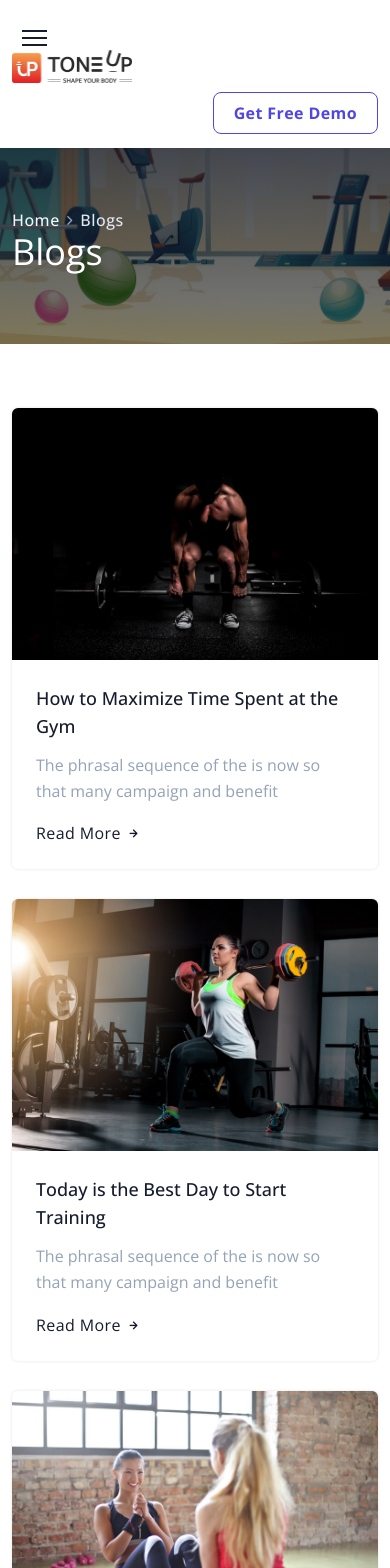
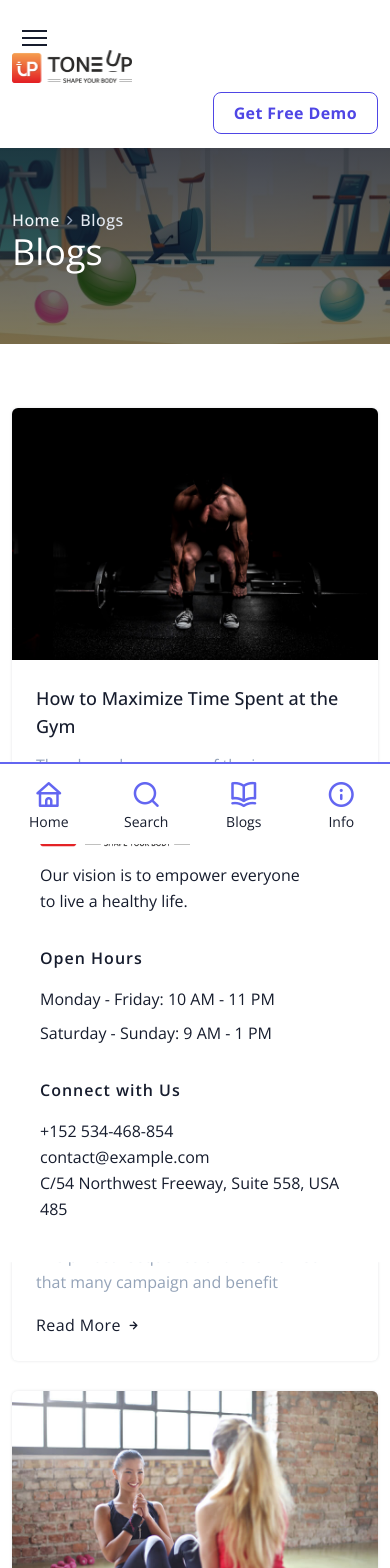
Before and after one commit to khanaslam439/fitness, a Next.js app: page /blogs in a window 390 px wide. Shown: the top 1568 px of the page. Built offline with nearby package versions, Linux system fonts and the light colour scheme.

Commit message:
Responsive Header & Footer UI

```diff
--- a/app/_components/Footer/index.js
+++ b/app/_components/Footer/index.js
@@ -1,10 +1,16 @@
+import Image from "next/image";
+import Link from "next/link";
+import { useEffect, useState } from "react";
+
 const Footer = function(){
+    const [isVisible, setVisible] = useState(true)
     return (
-        <footer className="footer bg-dark-footer relative text-gray-200 dark:text-gray-200">
+        <>
+        <footer className={`hidden lg:block z-15 footer bg-dark-footer text-gray-200 dark:text-gray-200`}>
             <div className="container relative">
                 <div className="grid grid-cols-12">
                     <div className="col-span-12">
-                        <div className="py-[60px] px-0">
+                        <div className="lg:py-[60px] py-8 px-0">
                             <div className="grid lg:grid-cols-3 md:grid-cols-2 justify-center gap-[30px]">
                                 <div className="text-center">
                                     <h5 className="tracking-[1px] text-gray-100 font-semibold mb-4">Open Hours</h5>
@@ -29,15 +35,15 @@ const Footer = function(){
 
                             <div className="grid grid-cols-1 mt-12">
                                 <div className="text-center">
-                                    <img src="assets/images/logo-light.png" className="block mx-auto" alt="" />
+                                    <img src="/assets/images/logo/logo-white.png" className="w-[150px] block mx-auto" alt="" />
                                 </div>
 
                                 <ul className="list-none text-center mt-6">
-                                    <li className="inline"><a href="http://linkedin.com/company/shreethemes" target="_blank" className="h-8 w-8 inline-flex items-center justify-center tracking-wide align-middle duration-500 text-base text-center border-gray-800 rounded-md border hover:border-indigo-600 dark:hover:border-indigo-600 hover:bg-indigo-600 dark:hover:bg-indigo-600"><i className="uil uil-linkedin" title="Linkedin"></i></a></li>
-                                    <li className="inline"><a href="https://www.facebook.com/shreethemes" target="_blank" className="h-8 w-8 inline-flex items-center justify-center tracking-wide align-middle duration-500 text-base text-center border-gray-800 rounded-md border hover:border-indigo-600 dark:hover:border-indigo-600 hover:bg-indigo-600 dark:hover:bg-indigo-600"><i className="uil uil-facebook-f align-middle" title="facebook"></i></a></li>
-                                    <li className="inline"><a href="https://www.instagram.com/shreethemes/" target="_blank" className="h-8 w-8 inline-flex items-center justify-center tracking-wide align-middle duration-500 text-base text-center border-gray-800 rounded-md border hover:border-indigo-600 dark:hover:border-indigo-600 hover:bg-indigo-600 dark:hover:bg-indigo-600"><i className="uil uil-instagram align-middle" title="instagram"></i></a></li>
-                                    <li className="inline"><a href="https://twitter.com/shreethemes" target="_blank" className="h-8 w-8 inline-flex items-center justify-center tracking-wide align-middle duration-500 text-base text-center border-gray-800 rounded-md border hover:border-indigo-600 dark:hover:border-indigo-600 hover:bg-indigo-600 dark:hover:bg-indigo-600"><i className="uil uil-twitter align-middle" title="twitter"></i></a></li>
-                                    <li className="inline"><a href="mailto:support@fitness.web" className="h-8 w-8 inline-flex items-center justify-center tracking-wide align-middle duration-500 text-base text-center border-gray-800 rounded-md border hover:border-indigo-600 dark:hover:border-indigo-600 hover:bg-indigo-600 dark:hover:bg-indigo-600"><i className="uil uil-envelope align-middle" title="email"></i></a></li>
+                                    <li className="inline"><a href="http://linkedin.com/company/shreethemes" target="_blank" className="h-8 w-8 inline-flex items-center justify-center tracking-wide align-middle duration-500 text-center border-gray-800 rounded-md border hover:border-indigo-600 dark:hover:border-indigo-600 hover:bg-indigo-600 dark:hover:bg-indigo-600"><i className="uil text-white uil-linkedin" title="Linkedin"></i></a></li>
+                                    <li className="inline"><a href="https://www.facebook.com/shreethemes" target="_blank" className="h-8 w-8 inline-flex items-center justify-center tracking-wide align-middle duration-500 text-center border-gray-800 rounded-md border hover:border-indigo-600 dark:hover:border-indigo-600 hover:bg-indigo-600 dark:hover:bg-indigo-600"><i className="uil text-white uil-facebook-f align-middle" title="facebook"></i></a></li>
+                                    <li className="inline"><a href="https://www.instagram.com/shreethemes/" target="_blank" className="h-8 w-8 inline-flex items-center justify-center tracking-wide align-middle duration-500 text-center border-gray-800 rounded-md border hover:border-indigo-600 dark:hover:border-indigo-600 hover:bg-indigo-600 dark:hover:bg-indigo-600"><i className="uil text-white uil-instagram align-middle" title="instagram"></i></a></li>
+                                    <li className="inline"><a href="https://twitter.com/shreethemes" target="_blank" className="h-8 w-8 inline-flex items-center justify-center tracking-wide align-middle duration-500 text-center border-gray-800 rounded-md border hover:border-indigo-600 dark:hover:border-indigo-600 hover:bg-indigo-600 dark:hover:bg-indigo-600"><i className="uil text-white uil-twitter align-middle" title="twitter"></i></a></li>
+                                    <li className="inline"><a href="mailto:support@fitness.web" className="h-8 w-8 inline-flex items-center justify-center tracking-wide align-middle duration-500 text-center border-gray-800 rounded-md border hover:border-indigo-600 dark:hover:border-indigo-600 hover:bg-indigo-600 dark:hover:bg-indigo-600"><i className="uil text-white uil-envelope align-middle" title="email"></i></a></li>
                                 </ul>
                             </div>
                         </div>
@@ -53,6 +59,55 @@ const Footer = function(){
                 </div>
             </div>
         </footer>
+        <ul className="z-10 border-t-2 border-t-indigo-500 fixed bottom-0 left-0 right-0 lg:hidden bg-white grid grid-cols-4 text-center">
+            <li className="transition-all duration-500 hover:bg-indigo-500 hover:text-white  py-3">
+                <Link href={'/'}>
+                    <i className="text-3xl text-indigo-500 hover:text-white uil uil-home"></i>
+                    <span className="text-sm block">Home</span>
+                </Link>
+            </li>
+            <li className="transition-all duration-500 hover:bg-indigo-500 hover:text-white py-3">
+                <Link href={'/trainers'}>
+                    <i className="text-3xl text-indigo-500 hover:text-white uil uil-search"></i>
+                    <span className="text-sm block">Search</span>
+                </Link>
+            </li>
+            <li className="transition-all duration-500 hover:bg-indigo-500 hover:text-white py-3">
+                <Link href={'/blogs'}>
+                    <i className="text-3xl text-indigo-500 hover:text-white uil uil-book-open"></i>
+                    <span className="text-sm block">Blogs</span>
+                </Link>
+            </li>
+            <li className="transition-all duration-500 hover:bg-indigo-500 hover:text-white py-3">
+                <Link href={'#'} onClick={e => setVisible(!isVisible)}>
+                    <i className="text-3xl text-indigo-500 hover:text-white uil uil-info-circle"></i>
+                    <span className="text-sm block">Info</span>
+                </Link>
+            </li>
+        </ul>
+        {!isVisible && <span style={{backdropFilter:'blur(5px)', zIndex:8}} className="block lg:hidden bg-indigo-500 opacity-75 w-100 h-100 fixed top-0 left-0 right-0 bottom-0"></span>}
+        <div style={{transform: `translateY(${isVisible ? '100%' : '0'})`,zIndex:9}} className="block lg:hidden bg-white rounded-[20px_20px_0_0] text-gray border-t-indigo-500 border-t-4 fixed bottom-[82px] p-10 duration-500 left-0 right-0 vh-100">
+            <Image
+                src={'/assets/images/logo/logo-black.png'}
+                width={150}
+                height={100}
+                alt={'Footer Logo'}
+            />
+            <p className="mt-4 mb-8 mx-auto">Our vision is to empower everyone <br /> to live a healthy life.</p>
+            <div className=" mb-8">
+                <h5 className="tracking-[1px] font-semibold mb-4">Open Hours</h5>
+                <p className="mb-2">Monday - Friday: 10 AM - 11 PM</p>
+                <p className="mb-2">Saturday - Sunday: 9 AM - 1 PM</p>
+                {/* <p className="mb-0">Time can be modified for you.</p> */}
+            </div>
+            <div className="">
+                <h5 className="tracking-[1px] font-semibold mb-4">Connect with Us</h5>
+                <p className="mb-0"><a href="tel:+152534-468-854">+152 534-468-854</a></p>
+                <p className="mb-0"><a href="mailto:contact@example.com">contact@example.com</a></p>
+                <p className="mb-0">C/54 Northwest Freeway, Suite 558, USA 485</p>
+            </div>
+        </div>
+     </>
     )
 }
 
```
